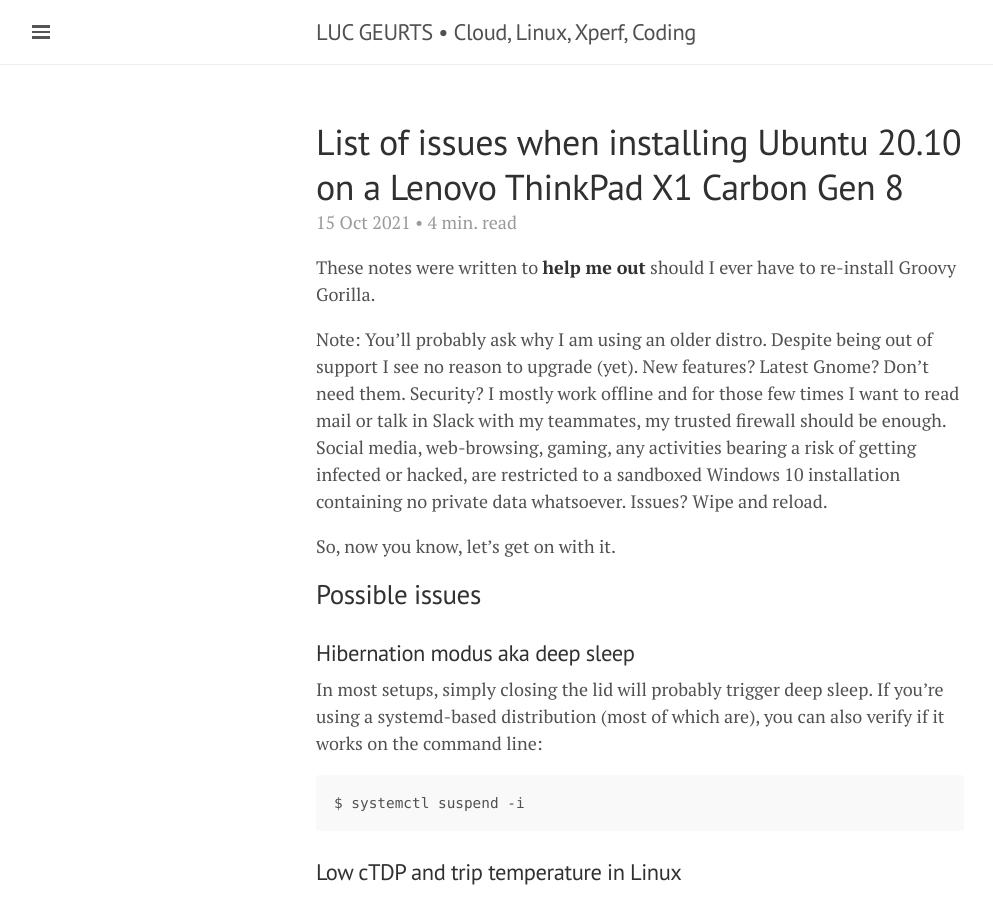
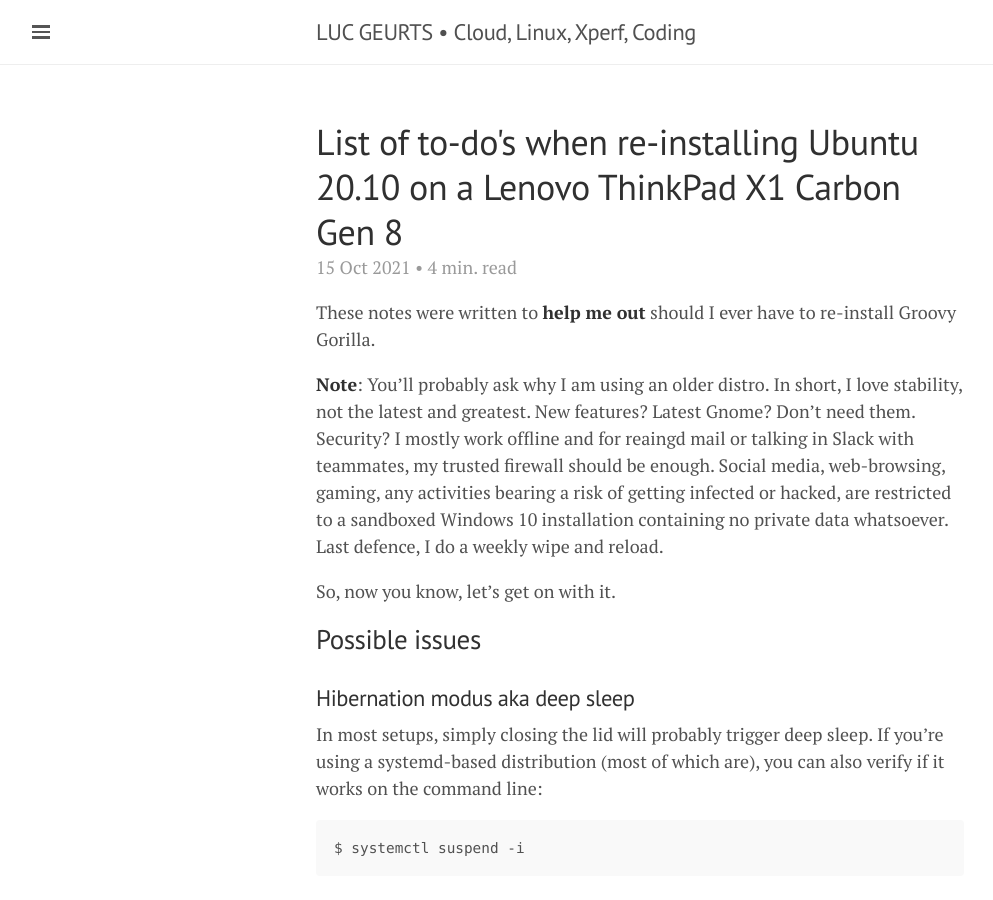
Before and after one commit to lgeurts/lgeurts.github.io, a Jekyll site: the page built from _posts/2021-10-15-ubuntu-notes-for-x1-carbon-gen8.md, in a window 1280 px wide and 900 px high. Shown: the whole window, without its empty margins (0-993 px from the left). Built offline with Jekyll 4.4.1, drawn with Linux system fonts in a browser that asks for light colours; nearby versions of some CDN libraries; comment, search, counter and statistics services are not loaded.

Commit message:
Update and rename 2021-10-15-ubuntu-setup-notes-for-x1-carbon-gen8.md to 2021-10-15-ubuntu-notes-for-x1-carbon-gen8.md

````diff
--- a/_posts/2021-10-15-ubuntu-setup-notes-for-x1-carbon-gen8.md
+++ b/_posts/2021-10-15-ubuntu-notes-for-x1-carbon-gen8.md
@@ -1,6 +1,6 @@
 ---
 layout: post
-title: List of issues when installing Ubuntu 20.10 on a Lenovo ThinkPad X1 Carbon Gen 8
+title: List of to-do's when re-installing Ubuntu 20.10 on a Lenovo ThinkPad X1 Carbon Gen 8
 read_time: true
 comments: true
 category: Open Source
@@ -9,7 +9,7 @@
 
 These notes were written to **help me out** should I ever have to re-install Groovy Gorilla.
 
-Note: You'll probably ask why I am using an older distro. Despite being out of support I see no reason to upgrade (yet). New features? Latest Gnome? Don't need them. Security? I mostly work offline and for those few times I want to read mail or talk in Slack with my teammates, my trusted firewall should be enough. Social media, web-browsing, gaming, any activities bearing a risk of getting infected or hacked, are restricted to a sandboxed Windows 10 installation containing no private data whatsoever. Issues? Wipe and reload.
+**Note**: You'll probably ask why I am using an older distro. In short, I love stability, not the latest and greatest. New features? Latest Gnome? Don't need them. Security? I mostly work offline and for reaingd mail or talking in Slack with teammates, my trusted firewall should be enough. Social media, web-browsing, gaming, any activities bearing a risk of getting infected or hacked, are restricted to a sandboxed Windows 10 installation containing no private data whatsoever. Last defence, I do a weekly wipe and reload.
 
 So, now you know, let's get on with it.
 
@@ -59,7 +59,6 @@
 PL2_Tdp_W: 40
 Trip_Temp_C: 90
 ```
-
 ## CPU undervolting
 
 The amazing Lenovo Throttling fix script supports undervolting. To enable it, please edit the /etc/lenovo_fix.conf and update the [UNDERVOLT] section. In my case, these settings are stable:
@@ -77,7 +76,6 @@
 # Analog I/O voltage offset (mV)
 ANALOGIO: 0
 ```
-
 ## Battery charging thresholds
 
 There are a lot of theories and information about ThinkPad charging thresholds. Some theories say thresholds are needed to keep the battery healthy, some think they are useless and the battery will work the same just as it is. In this article I will try not to settle that argument. 🙂 Instead I try to tell how and why I use them, and then proceed to show how they can be changed in different versions of Windows, should you still want to change these thresholds.
@@ -94,33 +92,27 @@
 ```
 $ sudo apt-get install tlp tlp-rdw acpi-call-dkms tp-smapi-dkms acpi-call-dkms
 ```
-
 After that just edit the /etc/default/tlp file and edit following values:
 ```
 # Uncomment both of them if commented out
 START_CHARGE_THRESH_BAT0=45
 STOP_CHARGE_THRESH_BAT0=95
 ```
-
 Reboot, run:
 ```
 sudo tlp-stat | grep tpacpi-bat
 ```
-
 and check if the values are as you expect:
 ```
 tpacpi-bat.BAT0.startThreshold          = 45 [%]
 tpacpi-bat.BAT0.stopThreshold           = 95 [%]
 ```
-
 You can change these thresholds anytime, and apply changes using command:
 ```
 $ sudo tlp start
 ```
-
 Note, that if you need to have your laptop fully charged, you can achieve that by running following command while connected to AC:
 ```
 $ tlp fullcharge
 ```
-
 ![](/assets/under-construction.png)
````
